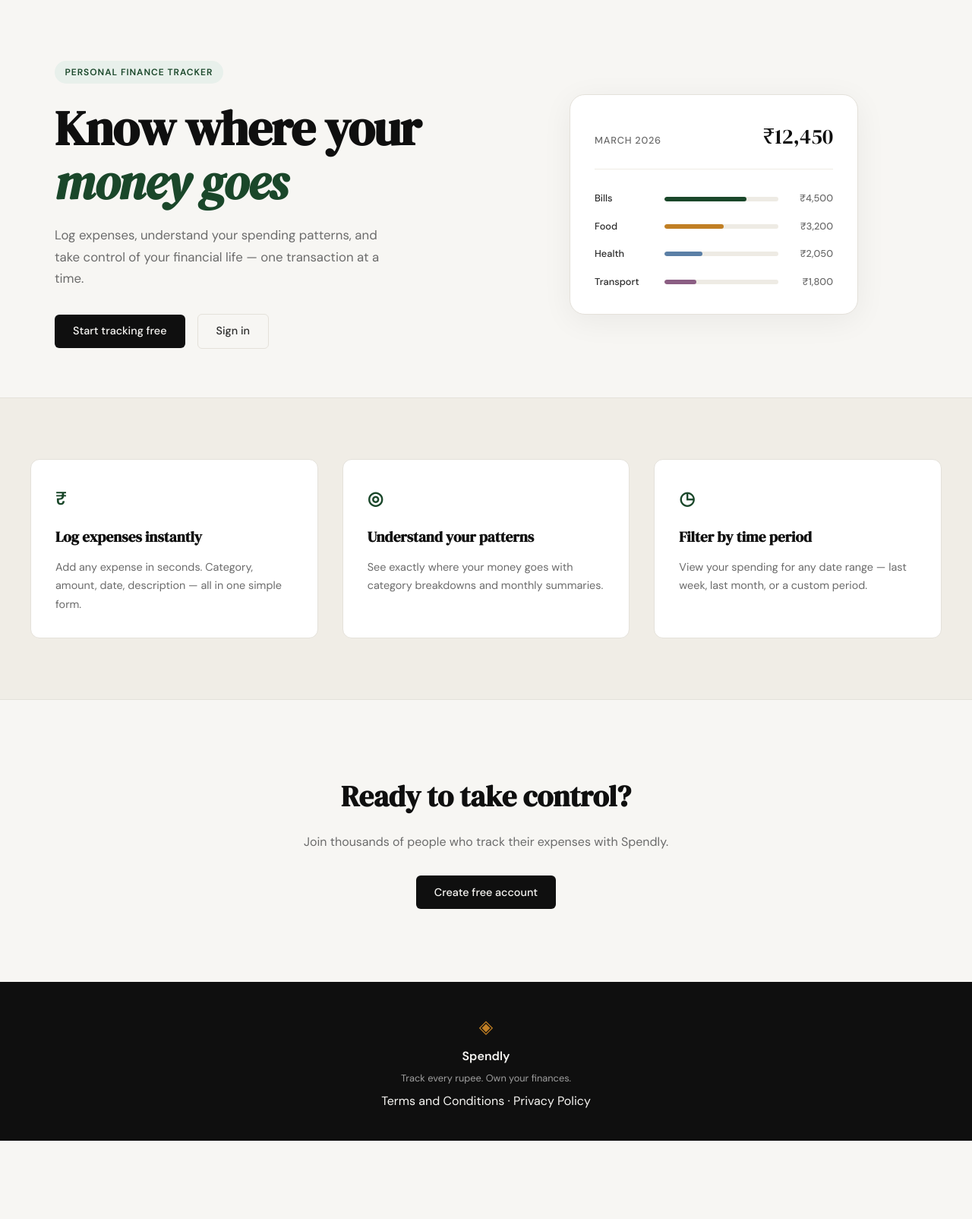
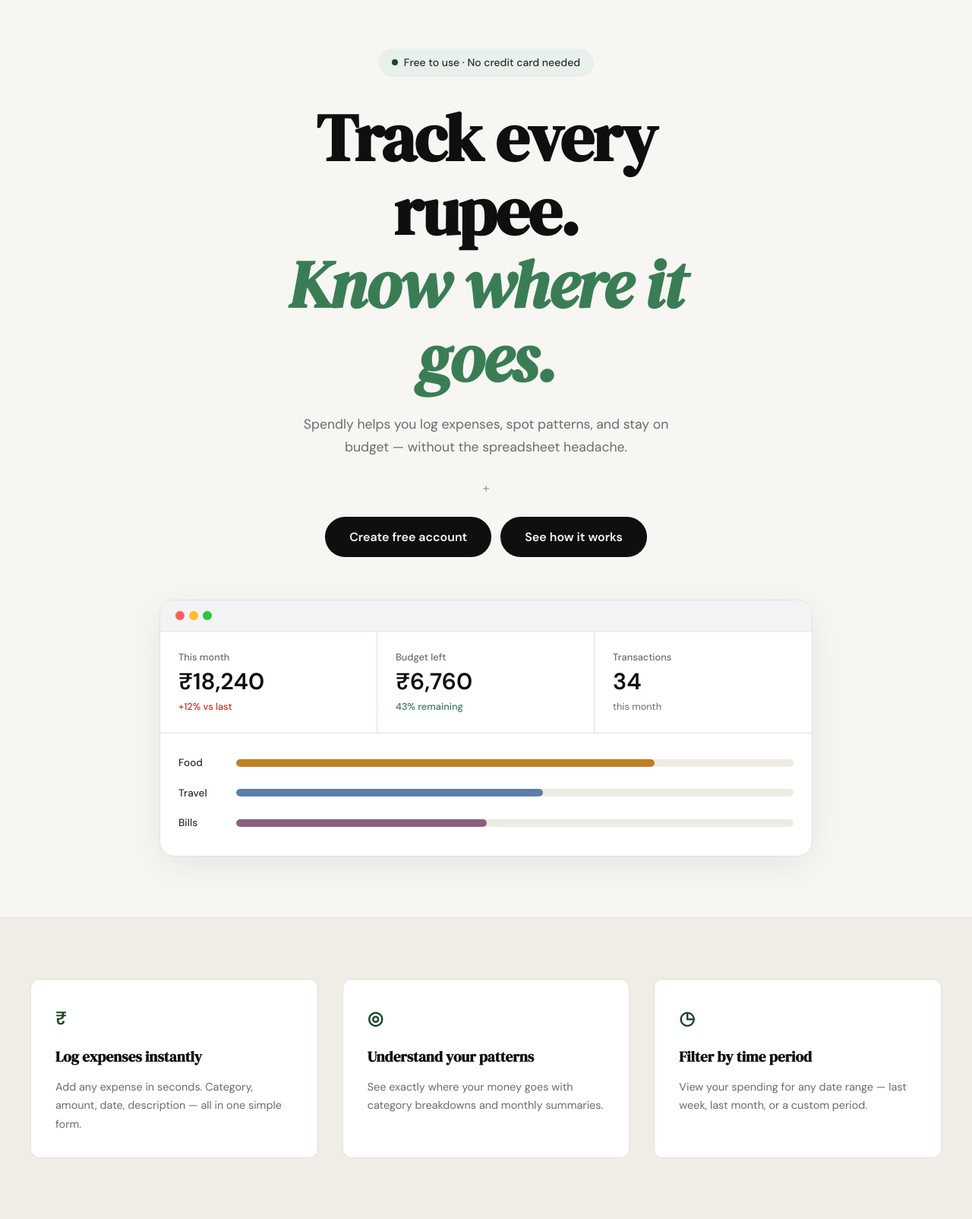
Before and after one commit to cyrotine/spendly, a Flask app: page / in a window 1280 px wide. Shown: the part 61-1665 px from the top of the page at 76% size. Before the commit the page ends 1562 px from the top, so only its background shows below. Run offline with Flask 3, Linux system fonts and the light colour scheme.

Commit message:
Landing Page Changed As Per ScreenShot

```diff
--- /dev/null
+++ b/static/css/landing.css
@@ -0,0 +1,243 @@
+/* ------------------------------------------------------------------ */
+/* Landing page — hero overrides                                        */
+/* ------------------------------------------------------------------ */
+
+.hero {
+    display: flex;
+    flex-direction: column;
+    align-items: center;
+    text-align: center;
+    padding: 4rem 2rem 5rem;
+    max-width: var(--max-width);
+    margin: 0 auto;
+    gap: 0;
+}
+
+.hero-content {
+    display: flex;
+    flex-direction: column;
+    align-items: center;
+    max-width: 680px;
+    width: 100%;
+}
+
+/* Badge */
+
+.hero-badge {
+    display: inline-flex;
+    align-items: center;
+    gap: 0.5rem;
+    background: var(--accent-light);
+    color: var(--ink-soft);
+    font-size: 0.875rem;
+    font-weight: 500;
+    padding: 0.45rem 1.1rem;
+    border-radius: 999px;
+    margin-bottom: 2rem;
+    letter-spacing: 0;
+    text-transform: none;
+}
+
+.hero-badge-dot {
+    width: 8px;
+    height: 8px;
+    background: var(--accent);
+    border-radius: 50%;
+    flex-shrink: 0;
+}
+
+/* Title */
+
+.hero-title {
+    font-family: var(--font-display);
+    font-size: clamp(3rem, 7vw, 5.5rem);
+    line-height: 1.1;
+    letter-spacing: -0.02em;
+    color: var(--ink);
+    margin-bottom: 1.5rem;
+}
+
+.hero-title em {
+    font-style: italic;
+    color: #3a7d55;
+    display: block;
+}
+
+/* Subtitle */
+
+.hero-subtitle {
+    font-size: 1.1rem;
+    color: var(--ink-muted);
+    line-height: 1.7;
+    max-width: 520px;
+    margin-bottom: 1.5rem;
+}
+
+/* Plus divider */
+
+.hero-plus {
+    font-size: 1.1rem;
+    color: var(--ink-faint);
+    margin-bottom: 1.5rem;
+}
+
+/* Buttons */
+
+.hero-actions {
+    display: flex;
+    gap: 0.75rem;
+    justify-content: center;
+    margin-bottom: 3.5rem;
+}
+
+.btn-hero {
+    display: inline-block;
+    background: var(--ink);
+    color: var(--paper);
+    padding: 0.85rem 2rem;
+    border-radius: 999px;
+    font-family: var(--font-body);
+    font-size: 1rem;
+    font-weight: 600;
+    text-decoration: none;
+    transition: background 0.2s;
+}
+
+.btn-hero:hover { background: #3a7d55; }
+
+/* ------------------------------------------------------------------ */
+/* Dashboard mock card                                                  */
+/* ------------------------------------------------------------------ */
+
+.hero-dashboard {
+    width: 100%;
+    max-width: 860px;
+}
+
+.dashboard-card {
+    background: var(--paper-card);
+    border: 1px solid var(--border);
+    border-radius: var(--radius-lg);
+    box-shadow: 0 12px 50px rgba(0, 0, 0, 0.07);
+    overflow: hidden;
+}
+
+/* Traffic lights */
+
+.dashboard-tl {
+    display: flex;
+    gap: 6px;
+    padding: 0.875rem 1.25rem;
+    background: #f2f3f5;
+    border-bottom: 1px solid var(--border);
+}
+
+.tl {
+    width: 12px;
+    height: 12px;
+    border-radius: 50%;
+}
+
+.tl-red    { background: #ff5f57; }
+.tl-yellow { background: #ffbd2e; }
+.tl-green  { background: #28c840; }
+
+/* Stats row */
+
+.dashboard-stats {
+    display: grid;
+    grid-template-columns: repeat(3, 1fr);
+    border-bottom: 1px solid var(--border);
+}
+
+.ds-cell {
+    padding: 1.5rem;
+    display: flex;
+    flex-direction: column;
+    gap: 0.3rem;
+    text-align: left;
+}
+
+.ds-cell:not(:last-child) { border-right: 1px solid var(--border); }
+
+.ds-label {
+    font-size: 0.8rem;
+    color: var(--ink-muted);
+    font-weight: 500;
+}
+
+.ds-value {
+    font-size: 1.9rem;
+    font-weight: 700;
+    color: var(--ink);
+    line-height: 1.15;
+    font-family: var(--font-body);
+}
+
+.ds-trend { font-size: 0.8rem; font-weight: 500; }
+.ds-trend-neg { color: var(--danger); }
+.ds-trend-pos { color: #3a7d55; }
+
+.ds-sub {
+    font-size: 0.8rem;
+    color: var(--ink-muted);
+}
+
+/* Bar chart */
+
+.dashboard-bars {
+    padding: 1.75rem 1.5rem 2rem;
+    display: flex;
+    flex-direction: column;
+    gap: 1.1rem;
+    text-align: left;
+}
+
+.db-row {
+    display: grid;
+    grid-template-columns: 60px 1fr;
+    align-items: center;
+    gap: 1rem;
+}
+
+.db-label {
+    font-size: 0.85rem;
+    color: var(--ink-soft);
+    font-weight: 500;
+}
+
+.db-track {
+    height: 10px;
+    background: var(--border-soft);
+    border-radius: 999px;
+    overflow: hidden;
+}
+
+.db-bar {
+    height: 100%;
+    border-radius: 999px;
+}
+
+.db-bar-food   { background: #c17f24; }
+.db-bar-travel { background: #5b7fa6; }
+.db-bar-bills  { background: #8b5e83; }
+
+/* ------------------------------------------------------------------ */
+/* Responsive                                                           */
+/* ------------------------------------------------------------------ */
+
+@media (max-width: 900px) {
+    .hero { padding: 3rem 1.5rem 3rem; }
+    .hero-title { font-size: clamp(2.5rem, 8vw, 4rem); }
+}
+
+@media (max-width: 600px) {
+    .hero-actions { flex-direction: column; align-items: center; }
+    .btn-hero { width: 100%; max-width: 320px; text-align: center; }
+
+    .dashboard-stats { grid-template-columns: 1fr; }
+    .ds-cell:not(:last-child) {
+        border-right: none;
+        border-bottom: 1px solid var(--border);
+    }
+}
--- a/templates/landing.html
+++ b/templates/landing.html
@@ -2,59 +2,69 @@
 
 {% block title %}Spendly — Track Every Rupee{% endblock %}
 
+{% block head %}
+<link rel="stylesheet" href="{{ url_for('static', filename='css/landing.css') }}">
+{% endblock %}
+
 {% block content %}
 
 <section class="hero">
-    <div class="hero-inner">
-        <div class="hero-badge">Personal Finance Tracker</div>
+    <div class="hero-content">
+        <div class="hero-badge">
+            <span class="hero-badge-dot"></span>
+            Free to use · No credit card needed
+        </div>
         <h1 class="hero-title">
-            Know where your<br>
-            <em>money goes</em>
+            Track every rupee.<br>
+            <em>Know where it goes.</em>
         </h1>
         <p class="hero-subtitle">
-            Log expenses, understand your spending patterns,
-            and take control of your financial life —
-            one transaction at a time.
+            Spendly helps you log expenses, spot patterns, and stay
+            on budget — without the spreadsheet headache.
         </p>
+        <div class="hero-plus">+</div>
         <div class="hero-actions">
-            <a href="{{ url_for('register') }}" class="btn-primary">Start tracking free</a>
-            <a href="{{ url_for('login') }}" class="btn-ghost">Sign in</a>
+            <a href="{{ url_for('register') }}" class="btn-hero">Create free account</a>
+            <a href="{{ url_for('login') }}" class="btn-hero">See how it works</a>
         </div>
     </div>
-    <div class="hero-visual">
-        <div class="mock-card">
-            <div class="mock-card-header">
-                <span class="mock-label">March 2026</span>
-                <span class="mock-total">₹12,450</span>
+
+    <div class="hero-dashboard">
+        <div class="dashboard-card">
+            <div class="dashboard-tl">
+                <span class="tl tl-red"></span>
+                <span class="tl tl-yellow"></span>
+                <span class="tl tl-green"></span>
             </div>
-            <div class="mock-bars">
-                <div class="mock-bar-row">
-                    <span class="mock-cat">Bills</span>
-                    <div class="mock-bar-track">
-                        <div class="mock-bar" style="width: 72%"></div>
-                    </div>
-                    <span class="mock-amt">₹4,500</span>
+            <div class="dashboard-stats">
+                <div class="ds-cell">
+                    <span class="ds-label">This month</span>
+                    <span class="ds-value">₹18,240</span>
+                    <span class="ds-trend ds-trend-neg">+12% vs last</span>
                 </div>
-                <div class="mock-bar-row">
-                    <span class="mock-cat">Food</span>
-                    <div class="mock-bar-track">
-                        <div class="mock-bar mock-bar-2" style="width: 52%"></div>
-                    </div>
-                    <span class="mock-amt">₹3,200</span>
+                <div class="ds-cell">
+                    <span class="ds-label">Budget left</span>
+                    <span class="ds-value">₹6,760</span>
+                    <span class="ds-trend ds-trend-pos">43% remaining</span>
                 </div>
-                <div class="mock-bar-row">
-                    <span class="mock-cat">Health</span>
-                    <div class="mock-bar-track">
-                        <div class="mock-bar mock-bar-3" style="width: 33%"></div>
-                    </div>
-                    <span class="mock-amt">₹2,050</span>
+                <div class="ds-cell">
+                    <span class="ds-label">Transactions</span>
+                    <span class="ds-value">34</span>
+                    <span class="ds-sub">this month</span>
                 </div>
-                <div class="mock-bar-row">
-                    <span class="mock-cat">Transport</span>
-                    <div class="mock-bar-track">
-                        <div class="mock-bar mock-bar-4" style="width: 28%"></div>
-                    </div>
-                    <span class="mock-amt">₹1,800</span>
+            </div>
+            <div class="dashboard-bars">
+                <div class="db-row">
+                    <span class="db-label">Food</span>
+                    <div class="db-track"><div class="db-bar db-bar-food" style="width:75%"></div></div>
+                </div>
+                <div class="db-row">
+                    <span class="db-label">Travel</span>
+                    <div class="db-track"><div class="db-bar db-bar-travel" style="width:55%"></div></div>
+                </div>
+                <div class="db-row">
+                    <span class="db-label">Bills</span>
+                    <div class="db-track"><div class="db-bar db-bar-bills" style="width:45%"></div></div>
                 </div>
             </div>
         </div>
```
